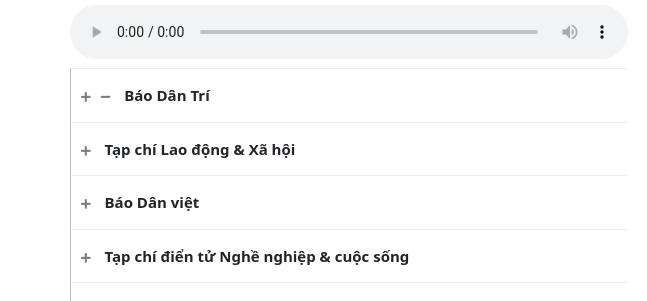
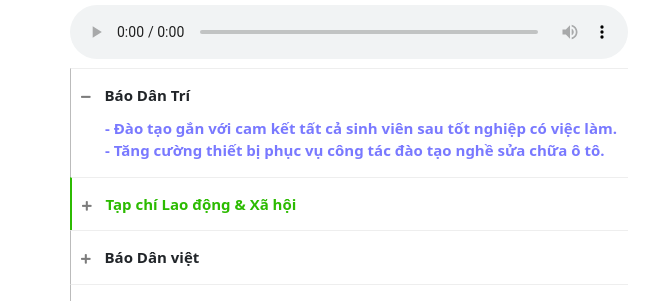
Before and after one commit to danpvsocson/MySchool, a plain HTML site: page index.html in a window 1280 px wide. Both pictures are taken after a click on the element "Tạp chí Lao động & Xã hội". Shown: the part 1814-2115 px from the top of the page, 0-647 px from the left. Drawn offline with Linux system fonts and the light colour scheme.

Commit message:
update js

```diff
--- a/assets/css/responsive.css
+++ b/assets/css/responsive.css
@@ -61,6 +61,10 @@
         justify-content: center;
         color: black;
 
+    }
+    /* *Newspaper */
+    #content .sub-newspaper-item:hover a{
+        text-decoration: underline  var(--colora-a-newspaper) solid;
     }
 }
 
--- a/assets/css/style.css
+++ b/assets/css/style.css
@@ -25,13 +25,6 @@ html {
     }
     to {
         top: 100%;
-    }
-}
-@keyframes newspaper-animation {
-    from {
-        margin-top: -20px;
-    }to {
-        margin-top: 10px;
     }
 }
 
@@ -183,6 +176,7 @@ html {
     border-left: 1px solid rgb(187, 187, 187);
     cursor: pointer;
     font-weight: 600;
+    /* height: 54px; */
 }
 .newspaper-item i{
     font-size: 11px;
@@ -191,22 +185,15 @@ html {
 }
 .list-sub-newspaper{
     list-style: none;
-    display: none;
-
+    margin-top: 10px;
+    display: block;
 }
 #content .sub-newspaper-item a{
     color: var(--colora-a-newspaper);
 }
-#content .sub-newspaper-item:hover a{
-    text-decoration: underline  var(--colora-a-newspaper) solid;
+
+
+.change-color{
+    border-left: 2px solid rgb(44, 187, 1);
+    color: rgb(44, 187, 1);
 }
-.newspaper-item:hover .list-sub-newspaper{
-    display: block;
-    animation: newspaper-animation ease 1s;
-    margin-top: 10px;
-}
-.onclick-list-newspaper{
-
-    border-left: 1px solid red;
-    color: red;
-}
--- a/assets/js/newspaper.js
+++ b/assets/js/newspaper.js
@@ -0,0 +1,36 @@
+const newsPapers = document.querySelectorAll(".newspaper-item");
+const subNewsPaper = document.querySelector(".list-sub-newspaper");
+const iconShow = document.querySelector(".view");
+const iconHidden = document.querySelector(".hidden");
+
+for (const newsPaper of newsPapers) {
+    if (newsPaper.clientHeight < 55) {
+        subNewsPaper.style.display = "none";
+        iconShow.style.display = "none";
+        iconHidden.style.display = "initial"
+    }else{
+
+    }
+    newsPaper.addEventListener("click", showSubNewsPaper);
+
+    function showSubNewsPaper() {
+        const isHidden = newsPaper.clientHeight < 55
+        if (isHidden) {
+            // ?An Hien Sub Newspaper
+            subNewsPaper.style.display = "block"
+            iconShow.style.display = "inline-block"
+            iconHidden.style.display = "none"
+            // ?Doi mau boder va font
+            newsPaper.classList.add('change-color')
+            // ?Xem chieu cao
+            // console.log(newsPaper.clientHeight);
+        } else {
+            subNewsPaper.style.display = "none";
+            iconShow.style.display = "none";
+            iconHidden.style.display = "initial"
+            newsPaper.classList.remove('change-color')
+        }
+
+    }
+
+}
--- a/index.html
+++ b/index.html
@@ -232,8 +232,8 @@
                             <audio controls class="w-100">
                                 <source src="./assets/audio/audio.mp3" class="bg-dark">
                             </audio>
-                            <div class="list-newspaper">
-                                <div class="newspaper-item">
+                            <div class="list-newspaper ">
+                                <div  class="newspaper-item">
                                     <i class="fas fa-plus hidden"></i><i class="fas fa-minus view"></i> Báo Dân Trí
                                     <div class="list-sub-newspaper ps-4">
                                         <div class="sub-newspaper-item"><a href="#">- Đào tạo gắn với cam kết tất cả sinh viên sau tốt nghiệp có việc làm.</a></div>
@@ -268,8 +268,6 @@
 
 
 
-    <!--* JQuery -->
-    <script type="text/javascript" src="./assets/css/bootstrap-5.1.3-dist/js/bootstrap.min.js"></script>
     <!-- * Swiper Slide -->
     <script src="./assets/js/swiper-slide.js"></script>
     <script>
@@ -289,7 +287,10 @@
                 prevEl: ".swiper-button-prev",
             },
         });
-    </script>
+        </script>
+        <!--* JQuery -->
+        <script type="text/javascript" src="./assets/css/bootstrap-5.1.3-dist/js/bootstrap.min.js"></script>
+        <script src="./assets/js/newspaper.js"></script>
 </body>
 
 </html>
```
